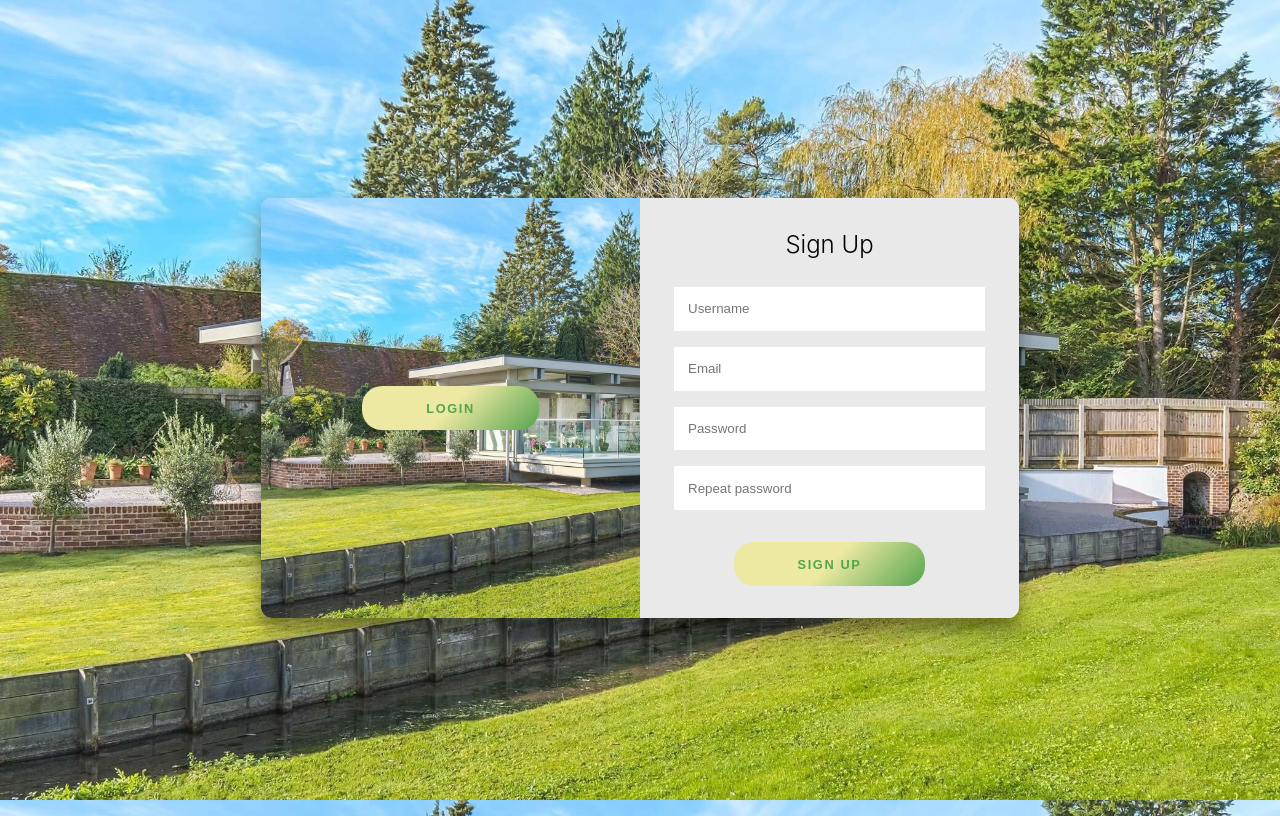
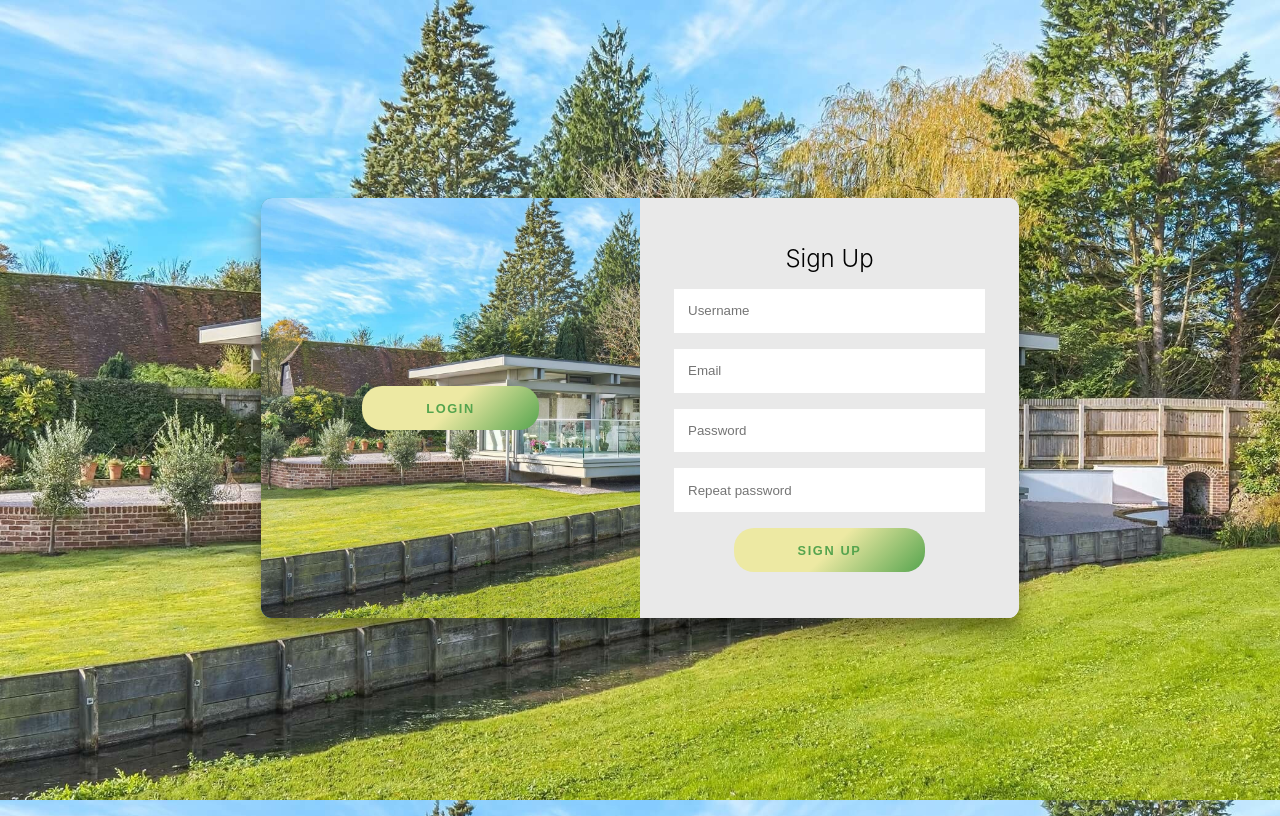
Before and after one commit to CezaryHanczak/EcoDom, a PHP site: page / in a window 1280 px wide. Run offline with PHP 8.4, Linux system fonts and the light colour scheme.

Commit message:
poprawki i błedy w indexie

```diff
--- a/EcoDom/css/index-style.css
+++ b/EcoDom/css/index-style.css
@@ -12,6 +12,9 @@
 	--max-width: 758px;
 	--max-height: 420px;
 
+	--max-width2: 958px;
+	--max-height2: 520px;
+
 	font-size: 16px;
 	font-family: -apple-system, BlinkMacSystemFont, "Segoe UI", Roboto, Oxygen,
 		Ubuntu, Cantarell, "Open Sans", "Helvetica Neue", sans-serif;
@@ -20,7 +23,7 @@
 body {
 	align-items: center;
 	background-color: var(--white);
-	background: url("../img/background.jpg");
+	background-image: url("../img/background.jpg");
 	background-attachment: fixed;
 	background-position: center;
 	background-repeat: no-repeat;
@@ -28,20 +31,21 @@ body {
 	display: grid;
 	height: 100vh;
 	place-items: center;
+	overflow-y: hidden;
 }
 
 .error
 {
 	color: red;
-	margin-top: 10px;
-	margin-bottom: 10px;
+	margin-top: 0.2rem;
+	margin-bottom: 0.2rem;
 	font-size: 12px;
 }
 
 .form__title {
 	font-weight: 300;
 	margin: 0;
-	margin-bottom: 1.25rem;
+	margin-bottom: 0.5rem;
 }
 
 .link {
@@ -111,7 +115,7 @@ body {
 
 .overlay {
 	background-color: var(--lightblue);
-	background: url("../img/background.jpg");
+	background-image: url("../img/background.jpg");
 	background-attachment: fixed;
 	background-position: center;
 	background-repeat: no-repeat;
@@ -174,7 +178,7 @@ body {
 }
 
 .form > .btn {
-	margin-top: 1.5rem;
+	margin-top: 0.5rem;
 }
 
 .btn:active {
--- a/EcoDom/devices.php
+++ b/EcoDom/devices.php
@@ -42,7 +42,7 @@ else
 				<thead>
 				<tr>
 					<th>Nazwa</th>
-					<th>Zuzycie energii</th>
+					<th>Zużycie energii</th>
 					<th>Usuń urządzenie</th>
 				</tr>
 				</thead>
--- a/EcoDom/houses.php
+++ b/EcoDom/houses.php
@@ -38,7 +38,7 @@ else
 				<thead>
 				<tr>
 					<th>Nazwa</th>
-					<th>Zuzycie energii</th>
+					<th>Zużycie energii</th>
 					<th>Usuń mieszkanie</th>
 				</tr>
 				</thead>
@@ -89,7 +89,6 @@ else
 		}
 		$sum_of_kWh = round($sum_of_kWh, 2);
 		echo "Szacunkowy koszt przy cenie ".$rez['cena_za_kWh']."zł/kWh to: <b>".$sum_of_kWh." zł/dzień</b>";
-		echo "Szacunkowy koszt przy cenie ".$rez['cena_za_kWh']."zł/kWh to: <b>".$sum_of_kWh." zł/dzień</b>";
 		$conn->close();
 		?>
 		<br><br>
--- a/EcoDom/index.php
+++ b/EcoDom/index.php
@@ -32,11 +32,14 @@ if((isset($_SESSION['zalogowany'])) && ($_SESSION['zalogowany']==true))
 				{
 					echo '<div class="error">'.$_SESSION['e_login1'].'</div>';
 					unset($_SESSION['e_login1']);
+					unset($_SESSION['e_login2']);
+					unset($_SESSION['e_login3']);
 				}
 				if(isset($_SESSION['e_login2']))
 				{
 					echo '<div class="error">'.$_SESSION['e_login2'].'</div>';
 					unset($_SESSION['e_login2']);
+					unset($_SESSION['e_login3']);
 				}
 				if(isset($_SESSION['e_login3']))
 				{
@@ -70,6 +73,7 @@ if((isset($_SESSION['zalogowany'])) && ($_SESSION['zalogowany']==true))
 				{
 					echo '<div class="error">'.$_SESSION['e_haslo1'].'</div>';
 					unset($_SESSION['e_haslo1']);
+					unset($_SESSION['e_haslo3']);
 				}
 				if(isset($_SESSION['e_haslo3']))
 				{
--- a/EcoDom/new_fotovoltaic.php
+++ b/EcoDom/new_fotovoltaic.php
@@ -33,9 +33,9 @@ else
       $house_id = $_GET['house_id'];
       echo "<input type='hidden' name='house_id' value='".$house_id."' />";
       ?>
-			<input type="number" required="required" placeholder="Powierzchnia panela w cm" name="area" />
-      <input type="number" required="required" placeholder="Moc panela" name="power" />
-      <input type="number" required="required" placeholder="Ilość paneli" name="number" />
+			<input type="number" min="0" step="0.1" required="required" placeholder="Powierzchnia panela w cm" name="area" />
+      <input type="number" min="0" step="0.1" required="required" placeholder="Moc panela" name="power" />
+      <input type="number" min="0" required="required" placeholder="Ilość paneli" name="number" />
 			<input type="submit" value="Dodaj fotowoltaike" />
 		</form>
 	</div>
--- a/EcoDom/rooms.php
+++ b/EcoDom/rooms.php
@@ -42,7 +42,7 @@ else
 				<thead>
 				<tr>
 					<th>Nazwa</th>
-					<th>Zuzycie energii</th>
+					<th>Zużycie energii</th>
 					<th>Usuń pomieszczenie</th>
 				</tr>
 				</thead>
```
Also changed, not shown: EcoDom/img/background — kopia 2.jpg (added), EcoDom/img/background-mini.jpg, EcoDom/rejestracja.php (line endings or trailing spaces).
